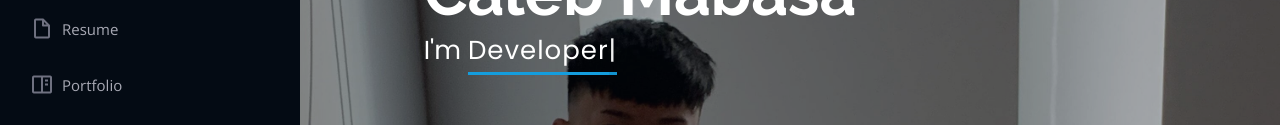
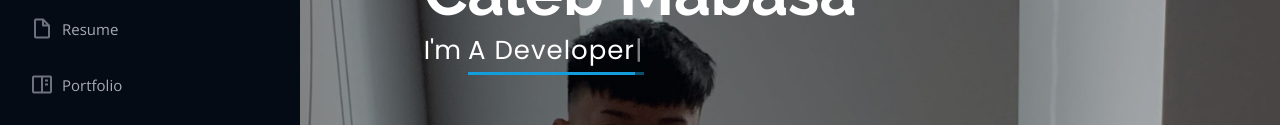
Before and after one commit to mabasac/FinalPortfolio, a plain HTML site: page index.html in a window 1280 px wide. Shown: the part 358-483 px from the top of the page. Drawn offline with nearby package versions, Linux system fonts and the light colour scheme.

Commit message:
Update index.html

```diff
--- a/index.html
+++ b/index.html
@@ -79,7 +79,7 @@
   <section id="hero" class="d-flex flex-column justify-content-center align-items-center">
     <div class="hero-container" data-aos="fade-in">
       <h1>Caleb Mabasa</h1>
-      <p>I'm <span class="typed" data-typed-items="Designer, Developer, Creative"></span></p>
+      <p>I'm <span class="typed" data-typed-items="A Designer, A Developer, Creative"></span></p>
     </div>
   </section><!-- End Hero -->
 
```
